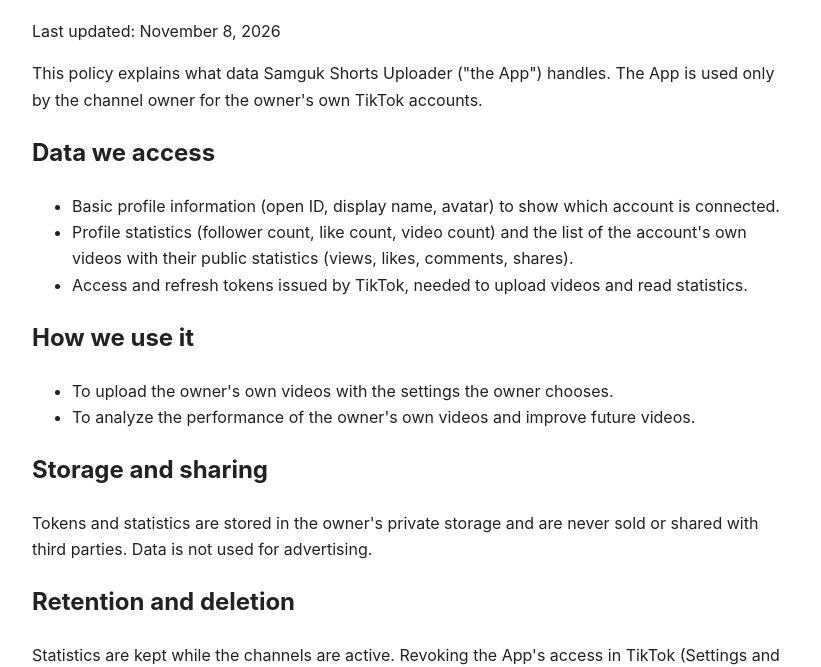
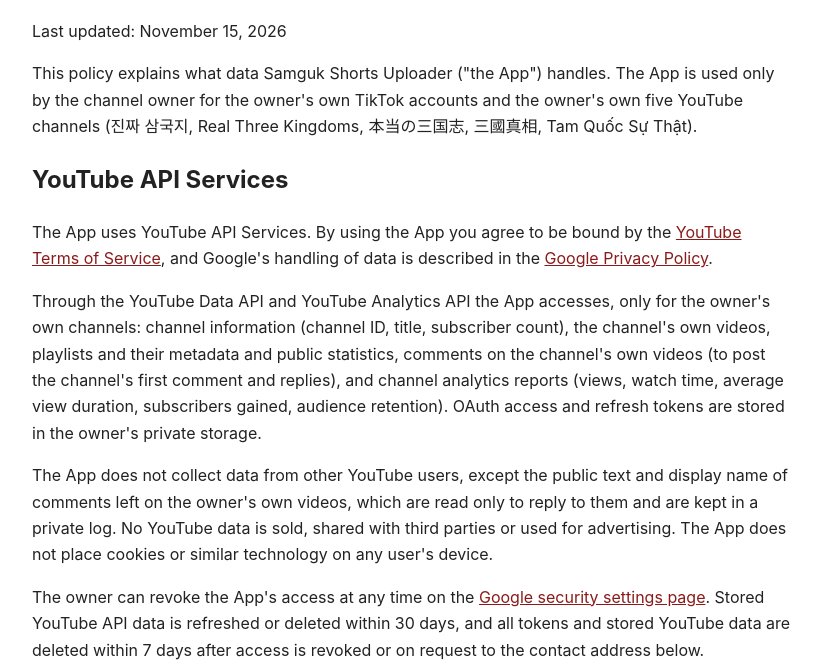
Before and after one commit to jk-shin-ceo/samguk-shorts, a plain HTML site: page privacy.html in a window 1280 px wide. Shown: the part 144-811 px from the top of the page, without its empty margins (228-1049 px from the left). Drawn offline with Linux system fonts and the light colour scheme.

Commit message:
Add YouTube API Services sections to privacy policy, terms and home page (#2)
Needed for the YouTube API quota extension audit: YouTube ToS and Google
Privacy Policy links, data accessed, revocation link and deletion policy.


Claude-Session: https://claude.ai/code/session_01NvdARLKvqzc7fFbS6CG6oZ

Co-authored-by: Claude <noreply@anthropic.com>

```diff
--- a/privacy.html
+++ b/privacy.html
@@ -1,7 +1,12 @@
 <!doctype html><html lang="en"><head><meta charset="utf-8"><meta name="viewport" content="width=device-width,initial-scale=1"><title>Privacy Policy</title><link rel="stylesheet" href="style.css"></head><body>
 <nav><a href="index.html">Home</a><a href="terms.html">Terms of Service</a><a href="privacy.html">Privacy Policy</a></nav>
-<h1>Privacy Policy</h1><p>Last updated: November 8, 2026</p>
-<p>This policy explains what data Samguk Shorts Uploader ("the App") handles. The App is used only by the channel owner for the owner's own TikTok accounts.</p>
+<h1>Privacy Policy</h1><p>Last updated: November 15, 2026</p>
+<p>This policy explains what data Samguk Shorts Uploader ("the App") handles. The App is used only by the channel owner for the owner's own TikTok accounts and the owner's own five YouTube channels (진짜 삼국지, Real Three Kingdoms, 本当の三国志, 三國真相, Tam Quốc Sự Thật).</p>
+<h2>YouTube API Services</h2>
+<p>The App uses YouTube API Services. By using the App you agree to be bound by the <a href="https://www.youtube.com/t/terms">YouTube Terms of Service</a>, and Google's handling of data is described in the <a href="https://policies.google.com/privacy">Google Privacy Policy</a>.</p>
+<p>Through the YouTube Data API and YouTube Analytics API the App accesses, only for the owner's own channels: channel information (channel ID, title, subscriber count), the channel's own videos, playlists and their metadata and public statistics, comments on the channel's own videos (to post the channel's first comment and replies), and channel analytics reports (views, watch time, average view duration, subscribers gained, audience retention). OAuth access and refresh tokens are stored in the owner's private storage.</p>
+<p>The App does not collect data from other YouTube users, except the public text and display name of comments left on the owner's own videos, which are read only to reply to them and are kept in a private log. No YouTube data is sold, shared with third parties or used for advertising. The App does not place cookies or similar technology on any user's device.</p>
+<p>The owner can revoke the App's access at any time on the <a href="https://security.google.com/settings/security/permissions">Google security settings page</a>. Stored YouTube API data is refreshed or deleted within 30 days, and all tokens and stored YouTube data are deleted within 7 days after access is revoked or on request to the contact address below.</p>
 <h2>Data we access</h2><ul>
 <li>Basic profile information (open ID, display name, avatar) to show which account is connected.</li>
 <li>Profile statistics (follower count, like count, video count) and the list of the account's own videos with their public statistics (views, likes, comments, shares).</li>
```
Also changed, not shown: index.html (+2 -0 lines), terms.html (+3 -2 lines).
